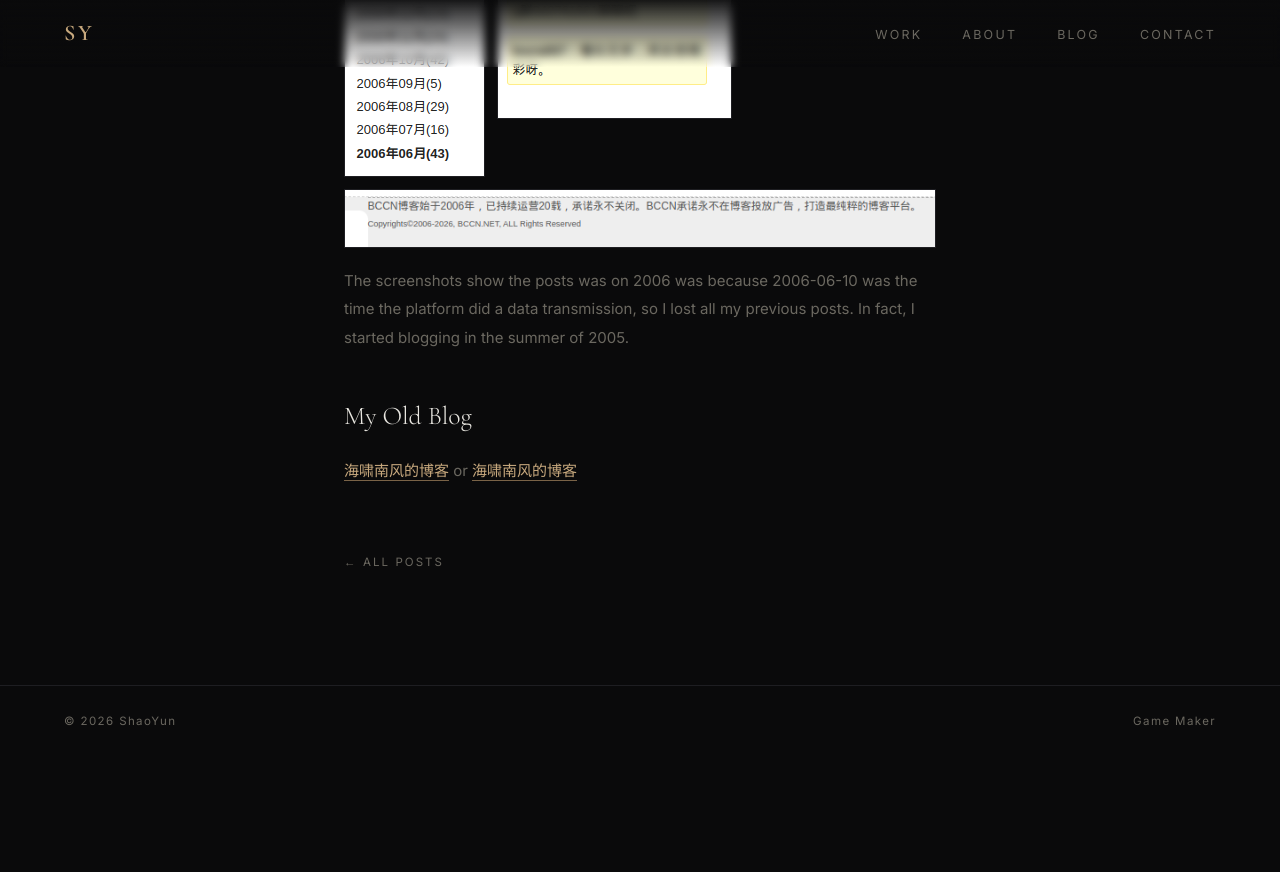
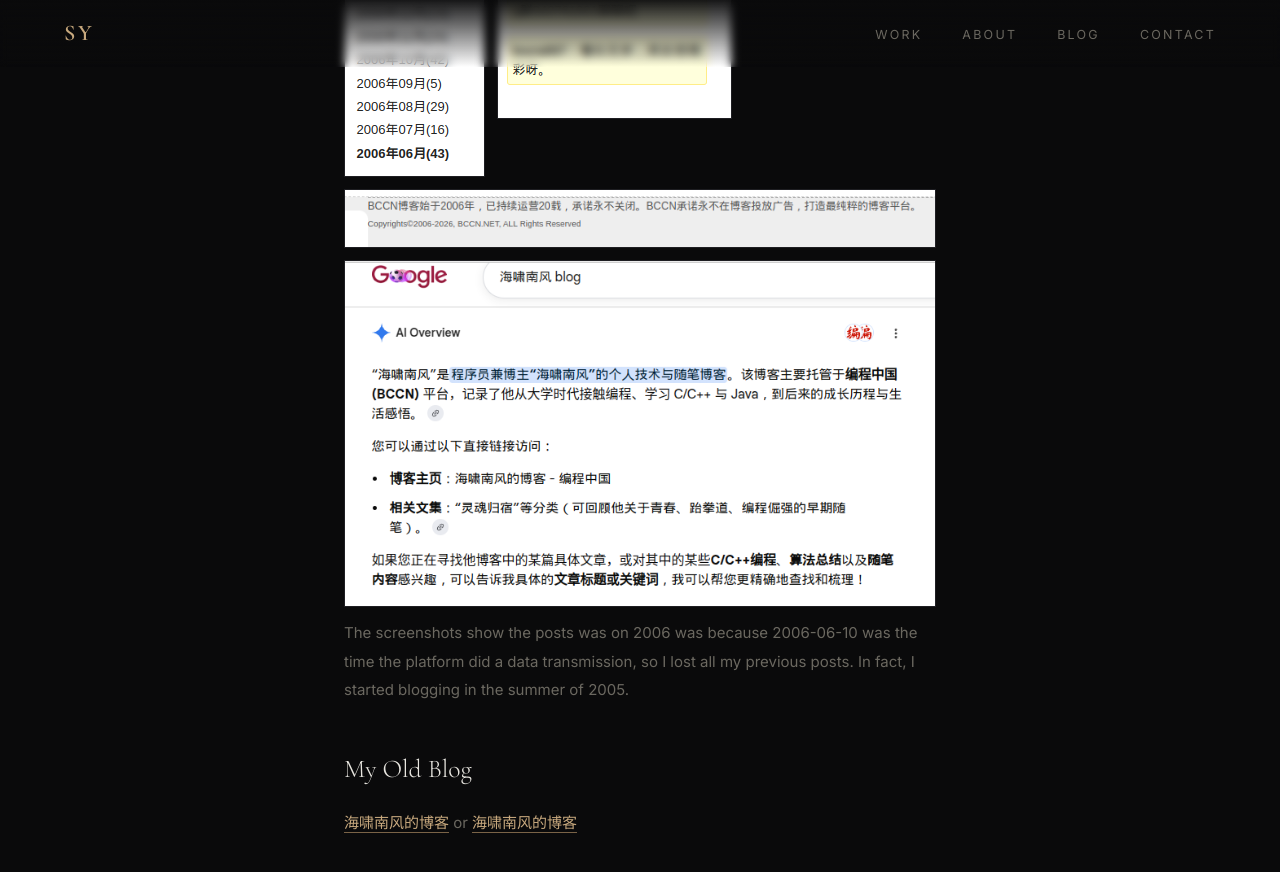
Before and after one commit to shadhunt/shadhunt.github.io, a Jekyll site: the page built from blog/_posts/2026-06/2026-06-30-about-my-old-blog.md, in a window 1280 px wide and 900 px high, scrolled down 3215 px. Shown: the top 872 px of the window. Built offline with Jekyll 4.4.1, drawn with Linux system fonts in a browser that asks for light colours; before the commit the page ends 3972 px from its top, so only the background shows below that.

Commit message:
updated a blog

```diff
--- a/blog/_posts/2026-06/2026-06-30-about-my-old-blog.md
+++ b/blog/_posts/2026-06/2026-06-30-about-my-old-blog.md
@@ -22,7 +22,7 @@
 ![Old Blog 1](/blog/images/20260630/bccn-blog-screen1.png)
 ![Old Blog 2](/blog/images/20260630/bccn-blog-screen2.png) ![Old Blog 3](/blog/images/20260630/bccn-blog-screen3.png)
 ![Old Blog 4](/blog/images/20260630/bccn-blog-screen4.png)
-
+![Old Blog 5](/blog/images/20260630/bccn-blog-screen5.png)
 The screenshots show the posts was on 2006 was because 2006-06-10 was the time the platform did a data transmission, so I lost all my previous posts. In fact, I started blogging in the summer of 2005.
 
 ## My Old Blog
```
Also changed, not shown: blog/images/20260630/Screenshot at 2026-07-01 10-31-00.png (added), blog/images/20260630/bccn-blog-screen5.png (added).
